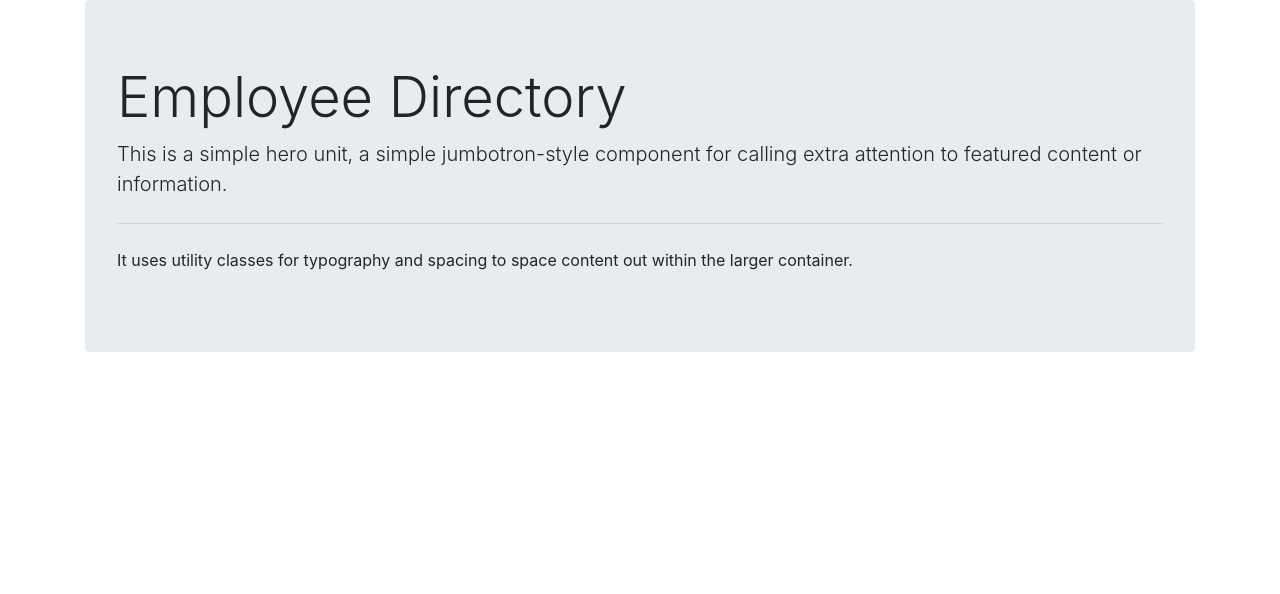
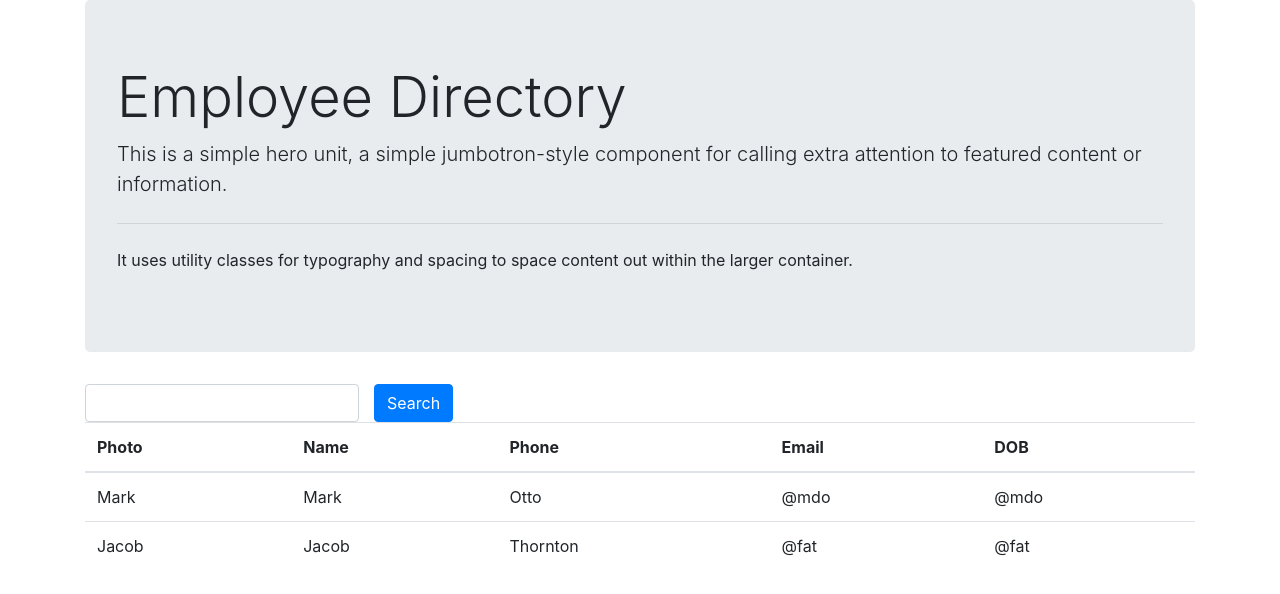
Before and after one commit to aafernands/my-employees-app, a React (Create React App) app: page / in a window 1280 px wide. Shown: the top 594 px of the page. Built offline with nearby package versions, Linux system fonts and the light colour scheme.

Commit message:
add search and table component

```diff
--- a/src/App.js
+++ b/src/App.js
@@ -1,5 +1,8 @@
 import "./App.css";
 import "bootstrap/dist/css/bootstrap.min.css";
+
+import EmployeeTable from "./components/EmployeeTable";
+import SearchComponent from "./components/SearchComponent";
 
 function App() {
 	return (
@@ -16,6 +19,9 @@ function App() {
 					out within the larger container.
 				</p>
 			</div>
+
+			<SearchComponent></SearchComponent>
+			<EmployeeTable></EmployeeTable>
 		</div>
 	);
 }
--- /dev/null
+++ b/src/components/EmployeeTable.js
@@ -0,0 +1,35 @@
+import React from "react";
+
+function EmployeeTable() {
+	return (
+		<table className="table">
+			<thead>
+				<tr>
+					<th scope="col">Photo</th>
+					<th scope="col">Name</th>
+					<th scope="col">Phone</th>
+					<th scope="col">Email</th>
+					<th scope="col">DOB</th>
+				</tr>
+			</thead>
+			<tbody>
+				<tr>
+					<td>Mark</td>
+					<td>Mark</td>
+					<td>Otto</td>
+					<td>@mdo</td>
+					<td>@mdo</td>
+				</tr>
+				<tr>
+					<td>Jacob</td>
+					<td>Jacob</td>
+					<td>Thornton</td>
+					<td>@fat</td>
+					<td>@fat</td>
+				</tr>
+			</tbody>
+		</table>
+	);
+}
+
+export default EmployeeTable;
--- /dev/null
+++ b/src/components/SearchComponent.js
@@ -0,0 +1,16 @@
+import React from "react";
+
+function SearchComponent() {
+	return (
+		<form>
+			<div className="row g-3 align-items-center">
+				<div className="col-auto">
+					<input type="text" id="searchInput" className="form-control" />
+				</div>
+				<button className="btn btn-primary">Search</button>
+			</div>
+		</form>
+	);
+}
+
+export default SearchComponent;
```
Also changed, not shown: 1 other file (tests, documents, lock files or other folders).
